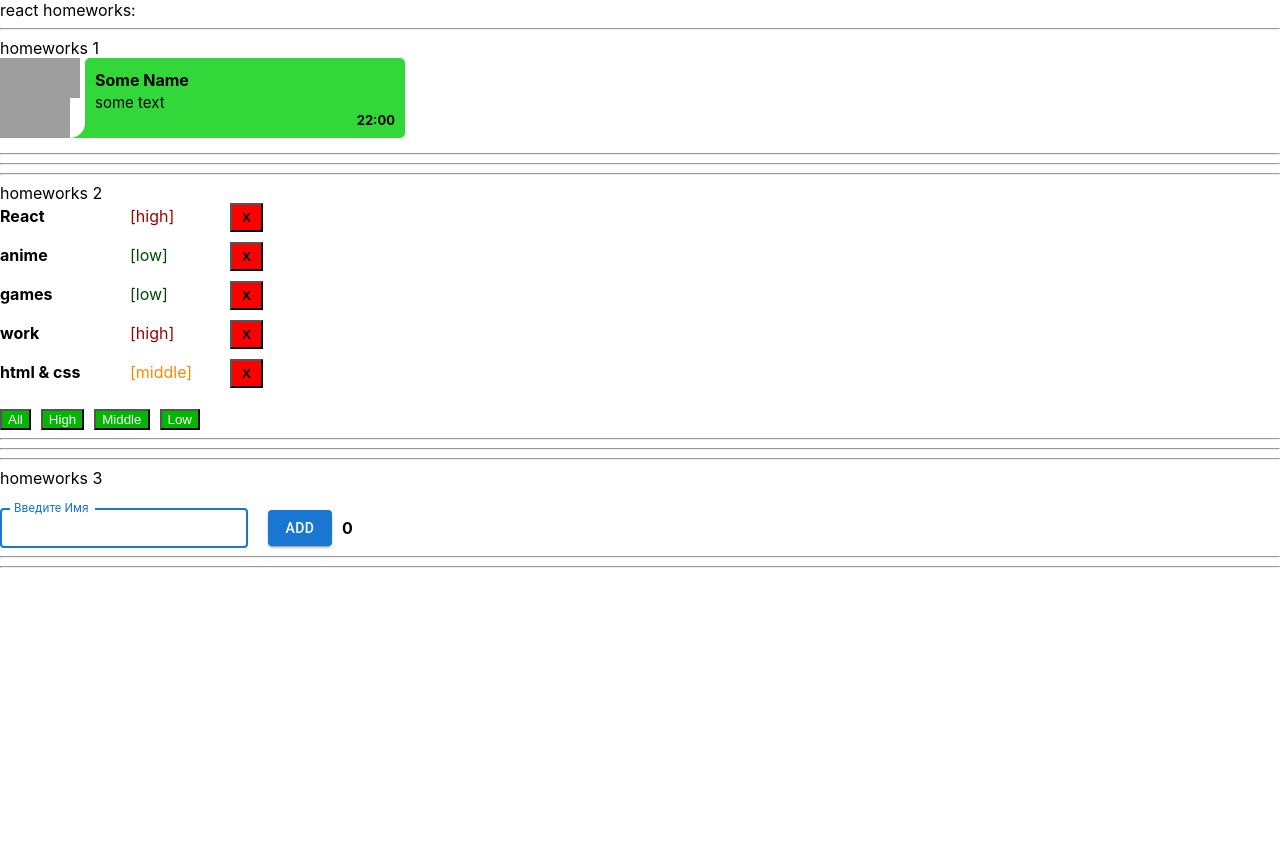
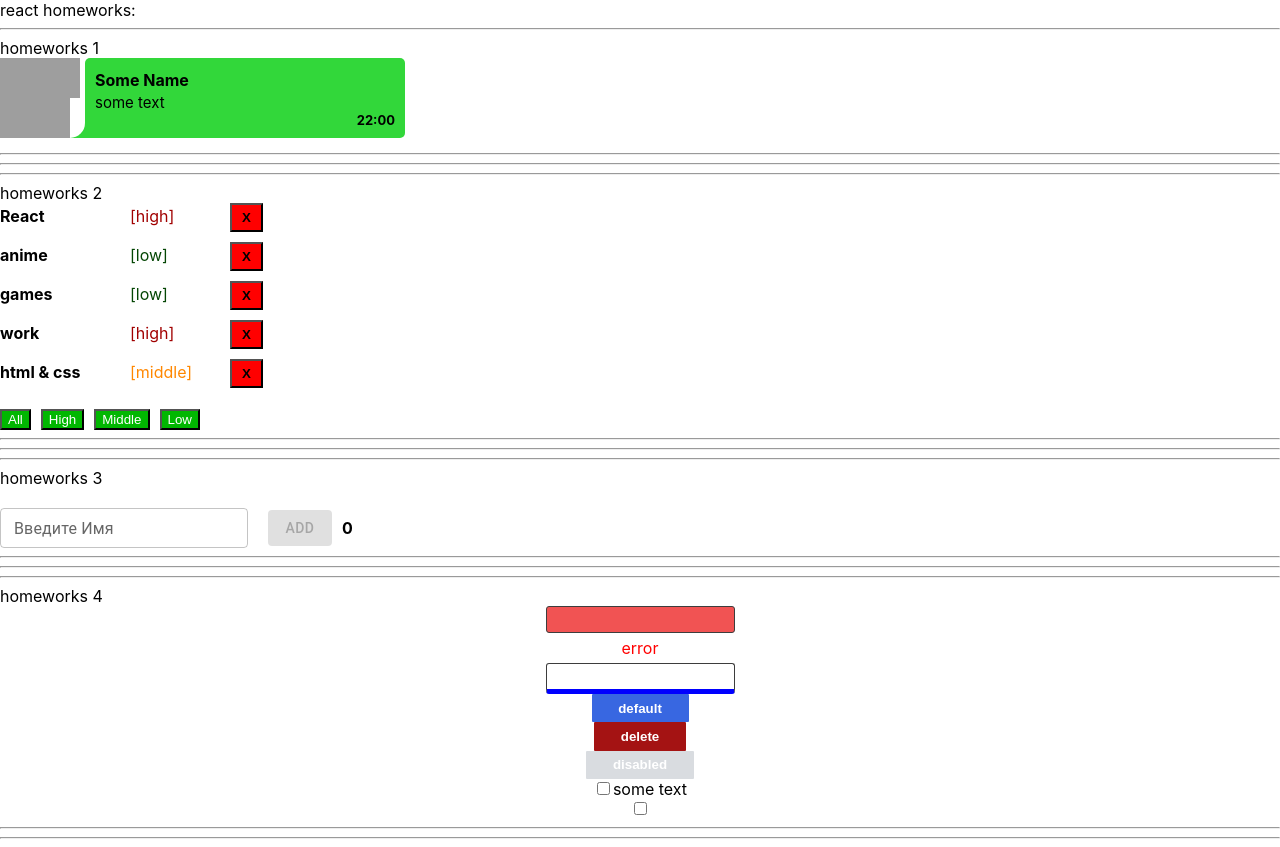
Before and after one commit to DaniyelGit/homeWorks_by_Ignat, a React (Create React App) app: page / in a window 1280 px wide. Before the commit the page ends 800 px from the top, so only its background shows below. Built offline with nearby package versions, Linux system fonts and the light colour scheme; grey boxes are pictures that could not be loaded.

Commit message:
added HW4 lesson

```diff
--- a/src/p1-main/m1-ui/u1-app/App.tsx
+++ b/src/p1-main/m1-ui/u1-app/App.tsx
@@ -3,6 +3,7 @@ import s from './App.module.css'
 import HW1 from '../../../p2-homeworks/h1/HW1'
 import HW2 from "../../../p2-homeworks/h2/HW2";
 import HW3 from "../../../p2-homeworks/h3/HW3";
+import HW4 from "../../../p2-homeworks/h4/HW4";
 
 function App() {
     return (
@@ -11,7 +12,7 @@ function App() {
             <HW1/>
             <HW2/>
             <HW3/>
-            {/*<HW4/>*/}
+            <HW4/>
             {/*<HW5/>*/}
 
         </div>
--- a/src/p2-homeworks/h3/Greeting.tsx
+++ b/src/p2-homeworks/h3/Greeting.tsx
@@ -1,4 +1,4 @@
-import React, {ChangeEvent} from 'react'
+import React, {ChangeEvent, FocusEventHandler, KeyboardEvent} from 'react'
 import s from './Greeting.module.css'
 import {Button, TextField} from "@mui/material";
 
@@ -6,13 +6,14 @@ type GreetingPropsType = {
     name: string
     setNameCallback: (e: ChangeEvent<HTMLInputElement>) => void
     addUser: () => void
+    onEnter: (e: KeyboardEvent<HTMLInputElement>) => void
     error: boolean
     totalUsers: number
 }
 
 // презентационная компонента (для верстальщика)
 const Greeting: React.FC<GreetingPropsType> = (
-    {name, setNameCallback, addUser, error, totalUsers} // деструктуризация пропсов
+    {name, setNameCallback, addUser, error, totalUsers, onEnter} // деструктуризация пропсов
 ) => {
     // const inputClass = error ? s.error : '';
 
@@ -23,13 +24,17 @@ const Greeting: React.FC<GreetingPropsType> = (
             <TextField value={name}
                        error={error}
                        onChange={setNameCallback}
-                       // className={inputClass}
+                       onKeyPress={onEnter}
                        label={textError}
                        variant={'outlined'}
                        size={'small'}
-                       autoFocus
             />
-            <Button style={{marginLeft: '20px'}} onClick={addUser} variant="contained">add</Button>
+            <Button
+                style={{marginLeft: '20px'}}
+                onClick={addUser}
+                variant="contained"
+                disabled={!name}
+            >add</Button>
             <span className={s.count}>{totalUsers}</span>
         </div>
     )
--- a/src/p2-homeworks/h3/GreetingContainer.tsx
+++ b/src/p2-homeworks/h3/GreetingContainer.tsx
@@ -1,4 +1,4 @@
-import React, {ChangeEvent, useState} from 'react'
+import React, {ChangeEvent, FocusEventHandler, KeyboardEvent, useState} from 'react'
 import Greeting from './Greeting'
 import {UserType} from "./HW3";
 
@@ -24,11 +24,17 @@ const GreetingContainer: React.FC<GreetingContainerPropsType> = ({users, addUser
     const addUser = () => {
         if (name) {
             addUserCallback(name);
-            setName('');
+            name && setName('');
             alert(`Привет ${name}`)
         }
         else {
-            setError(true)
+            error && setError(true)
+        }
+    }
+
+    const onEnter = (e: KeyboardEvent<HTMLInputElement>) => {
+        if (e.key === 'Enter') {
+            addUser();
         }
     }
 
@@ -41,6 +47,7 @@ const GreetingContainer: React.FC<GreetingContainerPropsType> = ({users, addUser
             addUser={addUser}
             error={error}
             totalUsers={totalUsers}
+            onEnter={onEnter}
         />
     )
 }
--- a/src/p2-homeworks/h4/common/c1-SuperInputText/SuperInputText.module.css
+++ b/src/p2-homeworks/h4/common/c1-SuperInputText/SuperInputText.module.css
@@ -1,12 +1,18 @@
 .superInput {
+    padding: 5px;
+    border: 1px solid #3d3d3d;
+    border-radius: 3px;
+}
 
+.superInput:focus {
+    outline: 1px solid #3d3d3d;
 }
 
 .errorInput {
-    border: 3px solid lime;
-    background: red;
+    background: #f15353;
 }
 
 .error {
+    line-height: 30px;
     color: red;
 }
--- a/src/p2-homeworks/h4/common/c1-SuperInputText/SuperInputText.tsx
+++ b/src/p2-homeworks/h4/common/c1-SuperInputText/SuperInputText.tsx
@@ -38,8 +38,9 @@ const SuperInputText: React.FC<SuperInputTextPropsType> = (
         && onEnter() // то вызвать его
     }
 
+
     const finalSpanClassName = `${s.error} ${spanClassName ? spanClassName : ''}`
-    const finalInputClassName = `${s.errorInput} ${className}` // need to fix with (?:) and s.superInput
+    const finalInputClassName = `${s.superInput} ${error ? s.errorInput : s.superInput} ${className}` // need to fix with (?:) and s.superInput
 
     return (
         <>
--- a/src/p2-homeworks/h4/common/c2-SuperButton/SuperButton.module.css
+++ b/src/p2-homeworks/h4/common/c2-SuperButton/SuperButton.module.css
@@ -1,7 +1,38 @@
 .default {
+    display: inline-block;
+    color: white;
+    font-weight: 700;
+    text-decoration: none;
+    user-select: none;
+    padding: .5em 2em;
+    outline: none;
+    border: none;
+    border-radius: 1px;
+    transition: 0.2s;
+    background-color: #3867e1;
+}
 
+.default:hover {
+    background: rgba(83, 118, 210, 0.11);
+}
+
+.default:disabled {
+    background: rgba(64, 79, 101, 0.2);
 }
 
 .red {
-    background: red;
+    color: white;
+    font-weight: 700;
+    text-decoration: none;
+    user-select: none;
+    padding: .5em 2em;
+    outline: none;
+    border: none;
+    border-radius: 1px;
+    transition: 0.2s;
+    background-color: #a41313;
 }
+
+.red:hover {
+    background: #ef1919;
+}
--- a/src/p2-homeworks/h4/common/c2-SuperButton/SuperButton.tsx
+++ b/src/p2-homeworks/h4/common/c2-SuperButton/SuperButton.tsx
@@ -8,12 +8,14 @@ type SuperButtonPropsType = DefaultButtonPropsType & {
     red?: boolean
 }
 
+
 const SuperButton: React.FC<SuperButtonPropsType> = (
     {
         red, className,
         ...restProps// все остальные пропсы попадут в объект restProps, там же будет children
     }
 ) => {
+
     const finalClassName = `${red ? s.red : s.default} ${className}`
 
     return (
--- a/src/p2-homeworks/h4/common/c3-SuperCheckbox/SuperCheckbox.tsx
+++ b/src/p2-homeworks/h4/common/c3-SuperCheckbox/SuperCheckbox.tsx
@@ -20,6 +20,12 @@ const SuperCheckbox: React.FC<SuperCheckboxPropsType> = (
     }
 ) => {
     const onChangeCallback = (e: ChangeEvent<HTMLInputElement>) => {
+        onChange
+        && onChange(e);
+
+        onChangeChecked
+        && onChangeChecked(e.currentTarget.checked);
+
         // сделайте так чтоб работал onChange и onChangeChecked
     }
 
```
